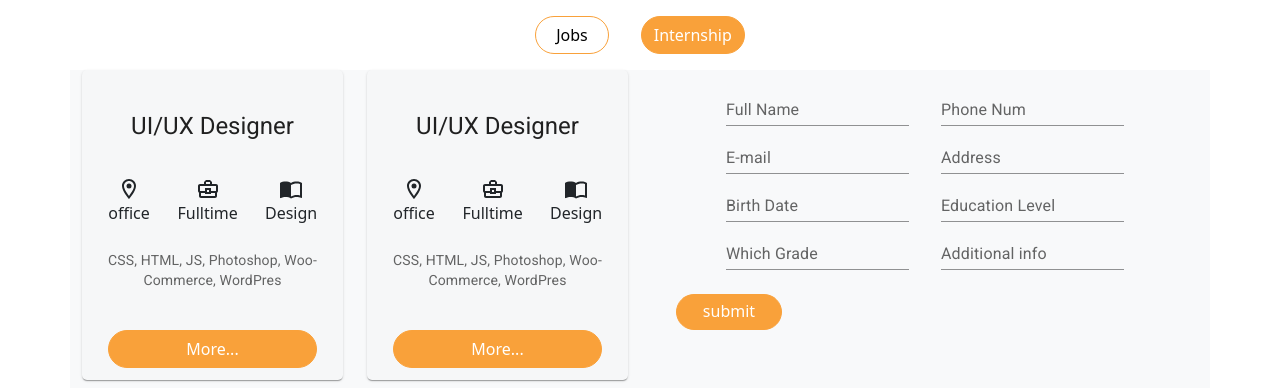
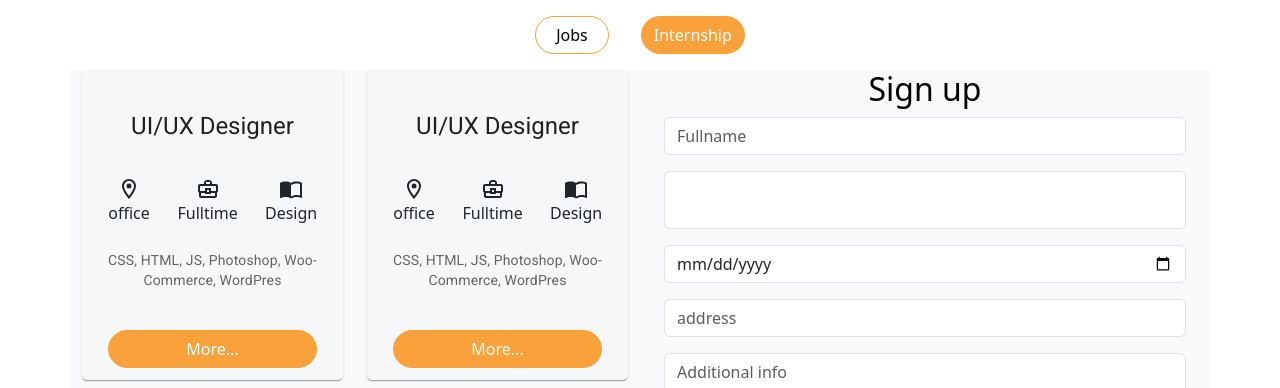
Before and after one commit to m21102001/unigroup, a React (Vite) app: page /Careers in a window 1280 px wide. Both pictures are taken after a click on the button "Internship". Shown: the part 383-771 px from the top of the page. Built offline with nearby package versions, Linux system fonts and the light colour scheme.

Commit message:
design form not validation complate
design form not validation complate

```diff
--- a/src/components/Carrer.jsx
+++ b/src/components/Carrer.jsx
@@ -1,10 +1,10 @@
 import Container from 'react-bootstrap/Container';
 import { Button } from "react-bootstrap"
 import { useState } from 'react';
-import Signup from './signup/Signup';
 import "./Carrer.css"
 import RecipeReviewCard from './career/RecipeReviewCard';
 import InputWithIcon from './signup/InputWidthIcon';
+import Signup from './signup/Signup';
 // import { Grid } from '@mui/material';
 
 
@@ -111,8 +111,8 @@ function Carrer() {
                   <RecipeReviewCard />
                 </div>
                 <div className="col-md-6 text-bg-light">
-                  {/* <Signup /> */}
-                  <InputWithIcon/>
+                  <Signup />
+                  {/* <InputWithIcon/> */}
                 </div>
               </div>
             </div>
--- a/src/components/signup/Signup.jsx
+++ b/src/components/signup/Signup.jsx
@@ -1,18 +1,16 @@
 import { useEffect, useState } from "react";
-import { Link } from "react-router-dom";
-// import emailIcon from "../assests/email.png";
-// import avatarIcon from "../assests/avatar.png";
-// import locationIcon from "../assests/location.png";
-// import lockIcon from "../assests/padlock.png";
-import AbcIcon from '@mui/icons-material/Abc';
-import EmailIcon from '@mui/icons-material/Email';
-import LockIcon from '@mui/icons-material/Lock';
-import LocationOnIcon from '@mui/icons-material/LocationOn';
+import { Button } from "react-bootstrap";
+// import { Link } from "react-router-dom";
+
+// import AbcIcon from '@mui/icons-material/Abc';
+// import EmailIcon from '@mui/icons-material/Email';
+// import LockIcon from '@mui/icons-material/Lock';
+// import LocationOnIcon from '@mui/icons-material/LocationOn';
 // import "./Form.css";
 
 const Signup = () => {
 
-  const intialValues = { username: "", email: "", password: "", location: "" };
+  const intialValues = { fullname: "", email: "", birthday:"", address: "", textarea: "", chossefile: "", gender: "", educationlevel: "", whichGrade: "" };
   const [formValues, setFormValues] = useState(intialValues);
   const [formErrors, setFormErrors] = useState({});
   const [isSubmitting, setIsSubmitting] = useState(false);
@@ -39,17 +37,18 @@ const Signup = () => {
     let errors = {};
     const regex = /^[^\s@]+@[^\s@]+\.[^\s@]{2,}$/i;
 
+    // if (!values.fullname) {
+    //   errors.fullname = "Cannot be blank";
+    // } else{
+    //   errors.fullname = "Invalid email format";
+    // }
+
     if (!values.email) {
       errors.email = "Cannot be blank";
     } else if (!regex.test(values.email)) {
       errors.email = "Invalid email format";
     }
 
-    if (!values.password) {
-      errors.password = "Cannot be blank";
-    } else if (values.password.length < 8) {
-      errors.password = "must be more than 8 ";
-    }
 
     return errors;
   };
@@ -69,25 +68,29 @@ const Signup = () => {
 
         {/* <form onSubmit={submitHandler}> */}
         <form onSubmit={handleSubmit} noValidate>
-          {/* <h2>Sign up</h2> */}
-          <div className="input-icons-div  ">
-            <img src={<AbcIcon/>} />
+          <h2>Sign up</h2>
+          <div className="input-icons-div mb-3 ">
             <input
               type="text"
-              name="username"
-              id="username"
-              value={formValues.username}
+              name="fullname"
+              className="form-control"
+              id="fullname"
+              value={formValues.fullname}
               onChange={handleChange}
-              required
               // onChange={(e) => setUsername(e.target.value)}
               placeholder="Fullname"
+              required
+              pattern="^[A-Za-z]{3,16}$"
+              // {formErrors.fullname && (
+              //   <span className="error">{formErrors.fullname}</span>
+              // )}
             />
           </div>
-          <div className="input-icons-div  ">
-            <img src={<EmailIcon/>} />
+          <div className="input-icons-div form-floating mb-3 ">
             <input
               type="email"
               name="email"
+              className="form-control"
               id="email"
               value={formValues.email}
               onChange={handleChange}
@@ -101,51 +104,110 @@ const Signup = () => {
               <span className="error">{formErrors.email}</span>
             )}
           </div>
-          <div className="input-icons-div  ">
-            <img src={<LockIcon/>} />
+          <div className="input-icons-div mb-3 ">
             <input
-              type="password"
-              name="password"
-              id="password"
-              value={formValues.password}
+              type="date"
+              name="birthday"
+              className="form-control"
+              id="birthday"
+              value={formValues.birthday}
               onChange={handleChange}
-              className={formErrors.password && "input-error"}
-              // type="password"
+              // onChange={(e) => setaddress(e.target.value)}
+              placeholder="Birthday"
               required
-              // onChange={(e) => setPassword(e.target.value)}
-              placeholder="Password"
             />
-            {formErrors.password && (
-              <span className="error">{formErrors.password}</span>
-            )}
           </div>
-          <div className="input-icons-div  ">
-            <img src={<LocationOnIcon/>} />
+          <div className="input-icons-div mb-3 ">
             <input
               type="text"
-              name="location"
-              id="location"
-              value={formValues.location}
+              name="address"
+              className="form-control"
+              id="address"
+              value={formValues.address}
               onChange={handleChange}
-              // onChange={(e) => setLocation(e.target.value)}
-              placeholder="Location"
+              // onChange={(e) => setaddress(e.target.value)}
+              placeholder="address"
             />
+          </div>
+          <div className="mb-3">
+            <textarea
+              type="text"
+              name="textarea"
+              id="textarea"
+              className="form-control"
+              rows="3"
+              value={formValues.textarea}
+              onChange={handleChange}
+              placeholder="Additional info"
+            ></textarea>
+          </div>
+          <div className="mb-3">
+            <input
+              name="chossefile"
+              className="form-control"
+              type="file"
+              id="chossefile"
+              value={formValues.chossefile}
+              onChange={handleChange}
+            // accept=".jpg,.jpeg, .png"
+            />
+          </div>
+          <div className="input-group mb-3">
+            <select
+              name="gender"
+              className="form-select"
+              id="gender"
+              value={formValues.gender}
+              onChange={handleChange}
+            >
+              <option selected>Gender...</option>
+              <option value="1">Mail</option>
+              <option value="2">Femail</option>
+            </select>
+          </div>
+          <div className="input-group mb-3">
+            <select
+              name="educationlevel"
+              className="form-select"
+              id="educationlevel"
+              value={formValues.educationlevel}
+              onChange={handleChange}
+            >
+              <option selected>Education Level...</option>
+              <option value="1">Current Education</option>
+              <option value="2">graduation</option>
+            </select>
+          </div>
+          <div className="input-group mb-3">
+            <select
+              name="whichGrade"
+              className="form-select"
+              id="whichGrade"
+              value={formValues.whichGrade}
+              onChange={handleChange}
+            >
+              <option selected>Which Grade...</option>
+              <option value="1">Under graduation</option>
+              <option value="2">graduation</option>
+            </select>
+          </div>
 
-          </div>
-          <div className="form-checkbox-div ">
-            <input type="checkbox" required />
-            <p>
-              I agree with <span>Terms</span> and
-              <span>Privacy</span>
-            </p>
-          </div>
-          <button type="submit">Submit</button>
-          <p>
-            Do you have an account already ?
-            <span>
-              <Link to={"/login"}> Login</Link>
-            </span>
-          </p>
+          {/* <button type="submit">Submit</button> */}
+          <Button
+          type="submit"
+                className='buttonGroup mt-4'
+                onClick={() => { }}
+                style={
+                  {
+                    paddingTop:'.2rem',
+                    backgroundColor: "rgb(249 161 58)",
+                    width: "20%"
+                  }
+                }
+              >
+                submit
+              </Button>
+
         </form>
       </div>
     </div>
```
